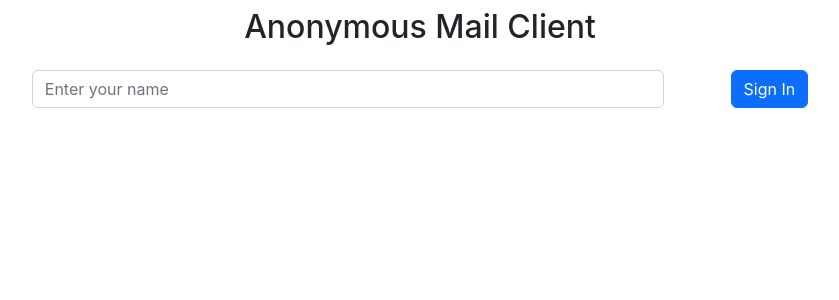
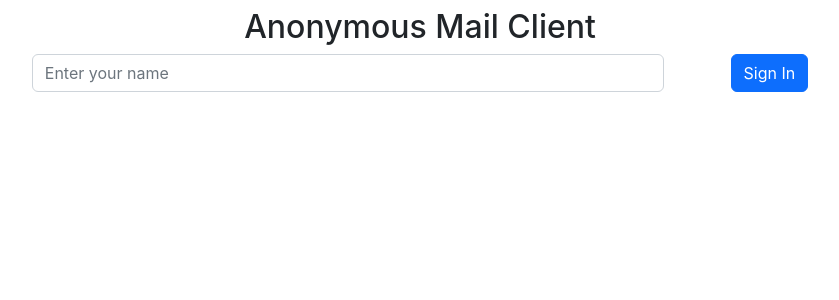
Before and after one commit to Dauhaliavets/mail-client-app, a React (Create React App) app: page / in a window 1280 px wide. Shown: the top 300 px of the page, without its empty margins (220-1059 px from the left). Built offline with nearby package versions, Linux system fonts and the light colour scheme; no server answers.

Commit message:
feat: add icons & implement context

```diff
--- a/src/components/App.tsx
+++ b/src/components/App.tsx
@@ -1,22 +1,34 @@
+import { useState } from 'react'
 import Container from 'react-bootstrap/esm/Container'
 import { BrowserRouter, Route, Routes } from 'react-router-dom'
 import { io } from 'socket.io-client'
 import { BASE_URL } from '../constants/baseUrl'
+import { Context } from '../context/context'
+import { IUser } from '../models/user'
 import { Home } from './home/Home'
 import { SignIn } from './signIn/SignIn'
 
 const socket = io(BASE_URL)
 
 function App() {
+  const [user, setUser] = useState<IUser | null>(null)
+
   return (
     <BrowserRouter>
-      <h2 className='p-2 d-flex justify-content-center'>Anonymous Mail Client</h2>
-      <Container className='p-2 d-flex flex-column justify-content-center align-items-center'>
-        <Routes>
-          <Route path='/' element={<SignIn socket={socket} />}></Route>
-          <Route path='/home' element={<Home socket={socket} />}></Route>
-        </Routes>
-      </Container>
+      <Context.Provider
+        value={{
+          user,
+          setUser,
+        }}
+      >
+        <h2 className='px-2 pt-2 d-flex justify-content-center'>Anonymous Mail Client</h2>
+        <Container className='px-2 d-flex flex-column justify-content-center align-items-center'>
+          <Routes>
+            <Route path='/' element={<SignIn socket={socket} />}></Route>
+            <Route path='/home' element={<Home socket={socket} />}></Route>
+          </Routes>
+        </Container>
+      </Context.Provider>
     </BrowserRouter>
   )
 }
--- /dev/null
+++ b/src/context/context.ts
@@ -0,0 +1,10 @@
+import { createContext } from 'react'
+import { IContext } from '../models/contextModel'
+
+const Context = createContext<IContext>({
+  user: null,
+  // eslint-disable-next-line @typescript-eslint/no-empty-function
+  setUser: () => {},
+})
+
+export { Context }
--- /dev/null
+++ b/src/models/contextModel.ts
@@ -0,0 +1,8 @@
+import { Dispatch, SetStateAction } from 'react'
+import { IUser } from './user'
+
+interface IContext {
+  user: IUser | null
+  setUser: Dispatch<SetStateAction<IUser | null>>
+}
+export type { IContext }
```
Also changed, not shown: src/assets/arrow_left_red_icon.png (added), src/assets/arrow_right_green_icon.png (added).
